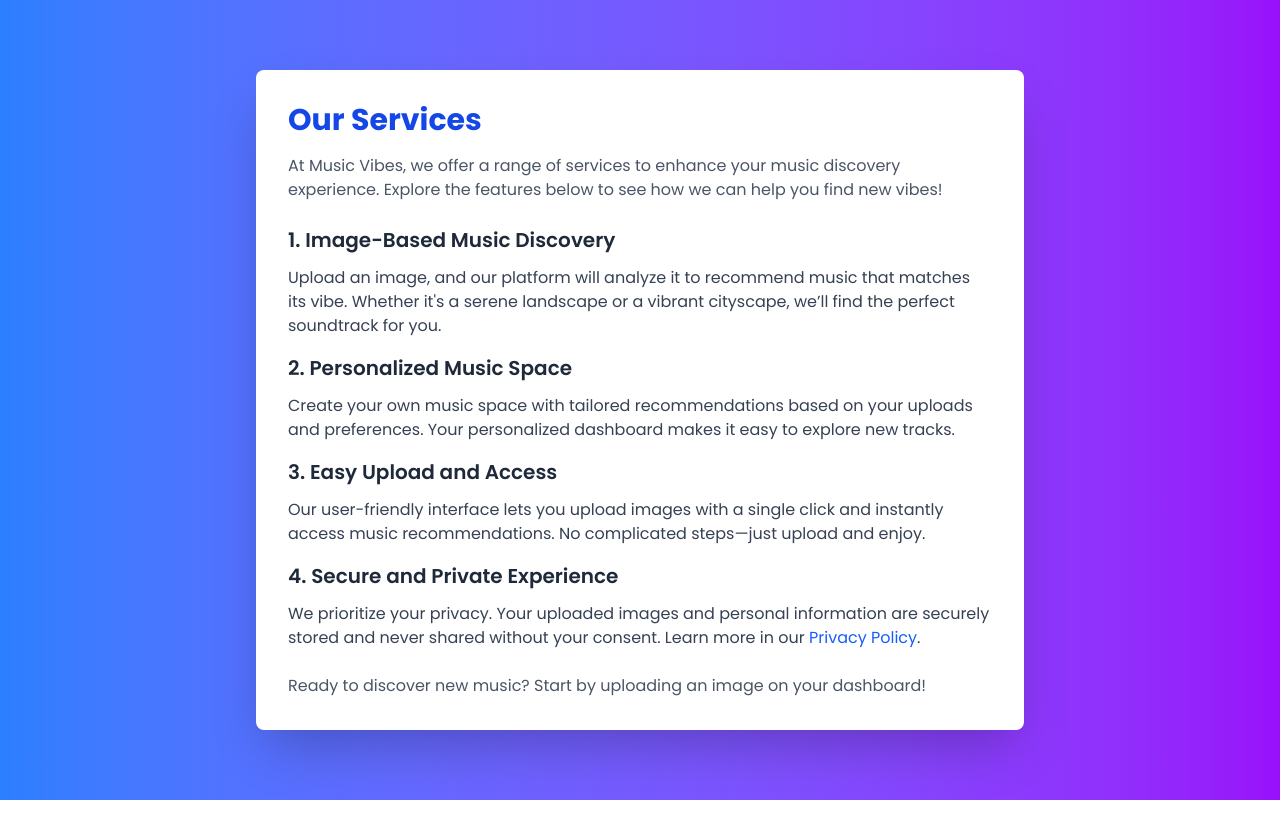
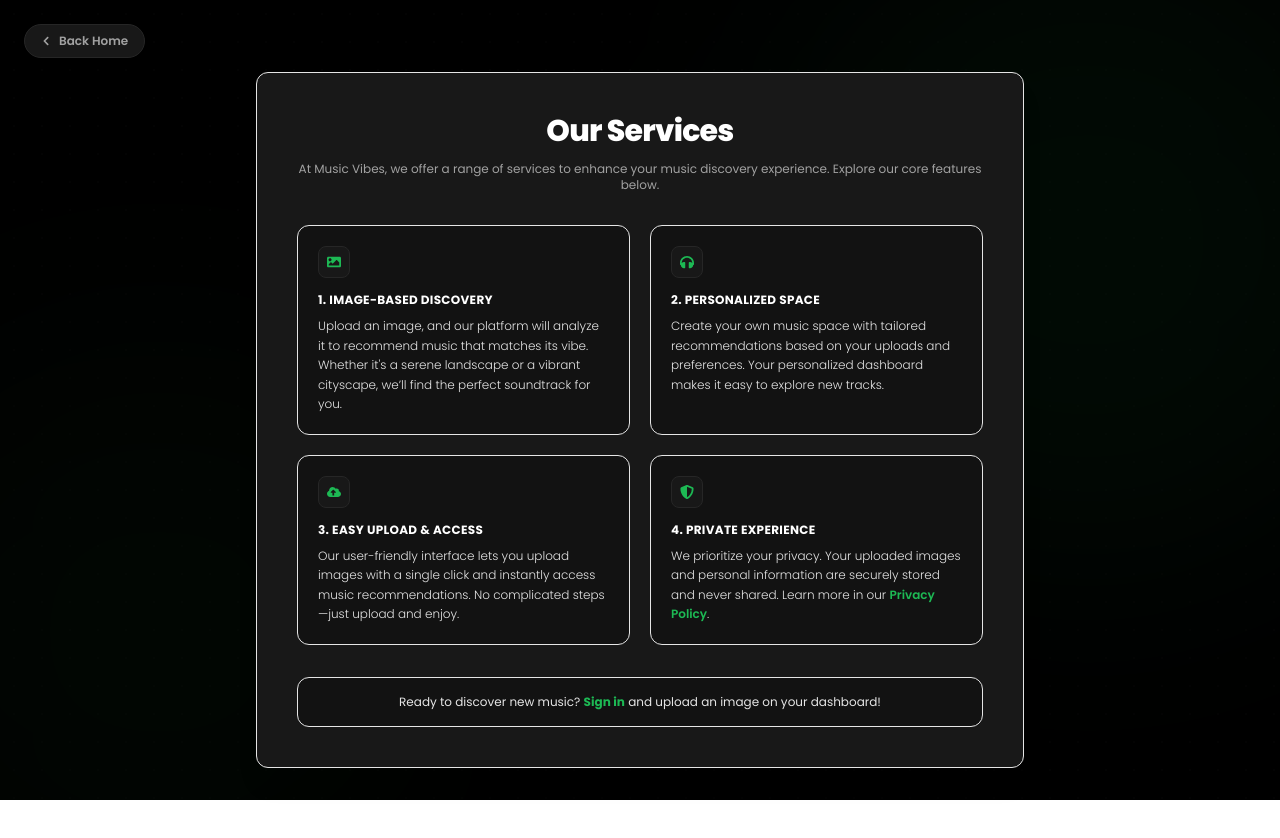
Before and after one commit to guljarhussain0560/Music-Frontend, a React (Vite) app: page /services in a window 1280 px wide. Before the commit the page ends 800 px from the top, so only its background shows below. Built offline with nearby package versions, Linux system fonts and the light colour scheme; no server answers.

Commit message:
style: Revamp Services page to Spotify dark theme

```diff
--- a/src/components/servives/Services.jsx
+++ b/src/components/servives/Services.jsx
@@ -1,38 +1,90 @@
-
 import React from 'react';
+import { Link } from 'react-router-dom';
+import MusicBackground from '../style/MusicBackground';
+import { FaChevronLeft, FaImage, FaHeadphones, FaCloudUploadAlt, FaShieldAlt } from 'react-icons/fa';
 
 const Services = () => {
   return (
-    <div className="min-h-screen bg-gradient-to-r from-blue-500 to-purple-600 p-6 flex justify-center items-center">
-      <div className="max-w-3xl bg-white p-8 rounded-lg shadow-2xl transform transition duration-500 hover:scale-105">
-        <h1 className="text-3xl font-bold text-blue-700 mb-4">Our Services</h1>
-        <p className="text-gray-600 mb-6">
-          At Music Vibes, we offer a range of services to enhance your music discovery experience. Explore the features below to see how we can help you find new vibes!
+    <div className="min-h-screen text-neutral-300 p-6 flex flex-col justify-center items-center relative">
+      {/* Premium Ambient Background */}
+      <MusicBackground />
+
+      {/* Navigation Return Button */}
+      <div className="absolute top-6 left-6 z-30">
+        <Link
+          to="/"
+          className="inline-flex items-center gap-2 px-4 py-2 text-xs font-semibold rounded-full bg-[#181818] border border-neutral-800 text-neutral-400 hover:text-white hover:bg-[#282828] hover:scale-102 transition-all"
+        >
+          <FaChevronLeft size={10} /> Back Home
+        </Link>
+      </div>
+
+      <div className="max-w-3xl bg-[#181818] border border-neutral-850 p-8 md:p-10 rounded-xl shadow-xl w-full text-neutral-200 z-20 my-12">
+        <h1 className="text-3xl font-extrabold mb-3 text-center text-white tracking-tight">
+          Our Services
+        </h1>
+        <p className="text-neutral-400 text-center mb-8 text-xs font-normal">
+          At Music Vibes, we offer a range of services to enhance your music discovery experience. Explore our core features below.
         </p>
 
-        <h2 className="text-xl font-semibold text-gray-800 mb-3">1. Image-Based Music Discovery</h2>
-        <p className="text-gray-700 mb-4">
+        {/* 2x2 Grid */}
+        <div className="grid grid-cols-1 sm:grid-cols-2 gap-5 mb-8">
+          {/* Card 1 */}
+          <div className="bg-[#121212] border border-neutral-850 p-5 rounded-xl hover:bg-[#121212]/80 transition-all duration-200 group">
+            <div className="w-8 h-8 rounded-lg bg-[#181818] border border-neutral-800 flex items-center justify-center text-[#1db954] mb-3.5">
+              <FaImage size={14} />
+            </div>
+            <h2 className="text-xs font-bold text-white mb-2 tracking-wide uppercase">1. Image-Based Discovery</h2>
+            <p className="text-xs text-neutral-450 leading-relaxed font-light">
               Upload an image, and our platform will analyze it to recommend music that matches its vibe. Whether it's a serene landscape or a vibrant cityscape, we’ll find the perfect soundtrack for you.
             </p>
+          </div>
 
-        <h2 className="text-xl font-semibold text-gray-800 mb-3">2. Personalized Music Space</h2>
-        <p className="text-gray-700 mb-4">
+          {/* Card 2 */}
+          <div className="bg-[#121212] border border-neutral-850 p-5 rounded-xl hover:bg-[#121212]/80 transition-all duration-200 group">
+            <div className="w-8 h-8 rounded-lg bg-[#181818] border border-neutral-800 flex items-center justify-center text-[#1db954] mb-3.5">
+              <FaHeadphones size={14} />
+            </div>
+            <h2 className="text-xs font-bold text-white mb-2 tracking-wide uppercase">2. Personalized Space</h2>
+            <p className="text-xs text-neutral-450 leading-relaxed font-light">
               Create your own music space with tailored recommendations based on your uploads and preferences. Your personalized dashboard makes it easy to explore new tracks.
             </p>
+          </div>
 
-        <h2 className="text-xl font-semibold text-gray-800 mb-3">3. Easy Upload and Access</h2>
-        <p className="text-gray-700 mb-4">
+          {/* Card 3 */}
+          <div className="bg-[#121212] border border-neutral-850 p-5 rounded-xl hover:bg-[#121212]/80 transition-all duration-200 group">
+            <div className="w-8 h-8 rounded-lg bg-[#181818] border border-neutral-800 flex items-center justify-center text-[#1db954] mb-3.5">
+              <FaCloudUploadAlt size={14} />
+            </div>
+            <h2 className="text-xs font-bold text-white mb-2 tracking-wide uppercase">3. Easy Upload & Access</h2>
+            <p className="text-xs text-neutral-450 leading-relaxed font-light">
               Our user-friendly interface lets you upload images with a single click and instantly access music recommendations. No complicated steps—just upload and enjoy.
             </p>
+          </div>
 
-        <h2 className="text-xl font-semibold text-gray-800 mb-3">4. Secure and Private Experience</h2>
-        <p className="text-gray-700 mb-4">
-          We prioritize your privacy. Your uploaded images and personal information are securely stored and never shared without your consent. Learn more in our <a href="/privacy-policy" className="text-blue-600 hover:underline">Privacy Policy</a>.
+          {/* Card 4 */}
+          <div className="bg-[#121212] border border-neutral-850 p-5 rounded-xl hover:bg-[#121212]/80 transition-all duration-200 group">
+            <div className="w-8 h-8 rounded-lg bg-[#181818] border border-neutral-800 flex items-center justify-center text-[#1db954] mb-3.5">
+              <FaShieldAlt size={14} />
+            </div>
+            <h2 className="text-xs font-bold text-white mb-2 tracking-wide uppercase">4. Private Experience</h2>
+            <p className="text-xs text-neutral-450 leading-relaxed font-light">
+              We prioritize your privacy. Your uploaded images and personal information are securely stored and never shared. Learn more in our{' '}
+              <Link to="/privacy-policy" className="text-[#1db954] hover:underline font-semibold">
+                Privacy Policy
+              </Link>
+              .
             </p>
+          </div>
+        </div>
 
-        <p className="text-gray-600 mt-6">
-          Ready to discover new music? Start by uploading an image on your dashboard!
-        </p>
+        <div className="text-center bg-[#121212] border border-neutral-850 rounded-xl p-4 text-xs text-neutral-450 font-normal">
+          Ready to discover new music?{' '}
+          <Link to="/signin" className="text-[#1db954] font-bold hover:underline">
+            Sign in
+          </Link>{' '}
+          and upload an image on your dashboard!
+        </div>
       </div>
     </div>
   );
```
Lines whose indentation alone changed are shown as unchanged.
